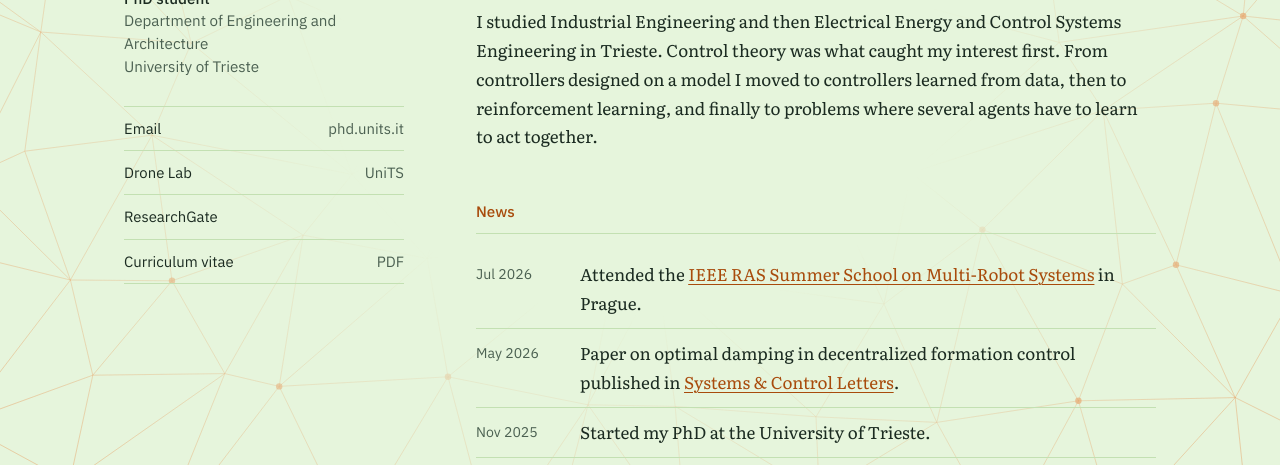
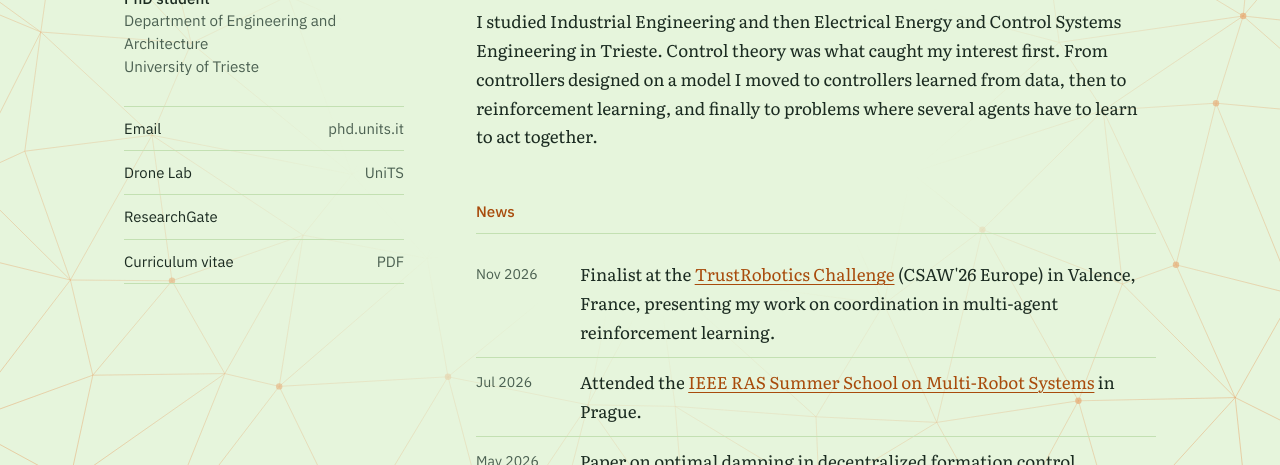
Before and after one commit to AlbertoT-00/albertot-00.github.io, a plain HTML site: page index.html in a window 1280 px wide. Shown: the part 324-789 px from the top of the page. Drawn offline with Linux system fonts and the light colour scheme.

Commit message:
Update index.html

```diff
--- a/index.html
+++ b/index.html
@@ -319,6 +319,7 @@
 
       <h2>News</h2>
       <ul class="dated">
+        <li><span class="date">Nov 2026</span><span>Finalist at the <a href="https://esisar.grenoble-inp.fr/fr/recherche/trustrobotics-challenge">TrustRobotics Challenge</a> (CSAW'26 Europe) in Valence, France, presenting my work on coordination in multi-agent reinforcement learning.</span></li>
         <li><span class="date">Jul 2026</span><span>Attended the <a href="https://www.summerschoolprague.com/">IEEE RAS Summer School on Multi-Robot Systems</a> in Prague.</span></li>
         <li><span class="date">May 2026</span><span>Paper on optimal damping in decentralized formation control published in <a href="https://doi.org/10.1016/j.sysconle.2026.106472">Systems &amp; Control Letters</a>.</span></li>
         <li><span class="date">Nov 2025</span><span>Started my PhD at the University of Trieste.</span></li>
```
